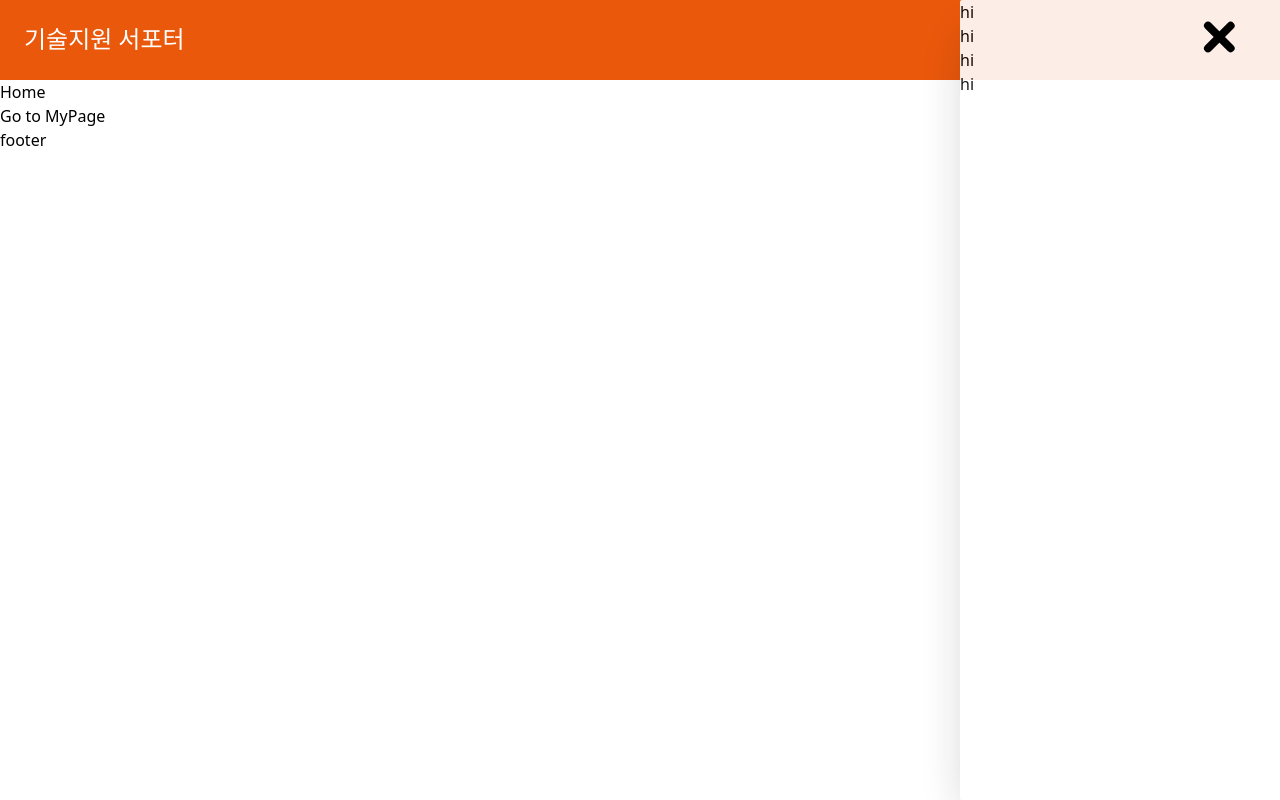
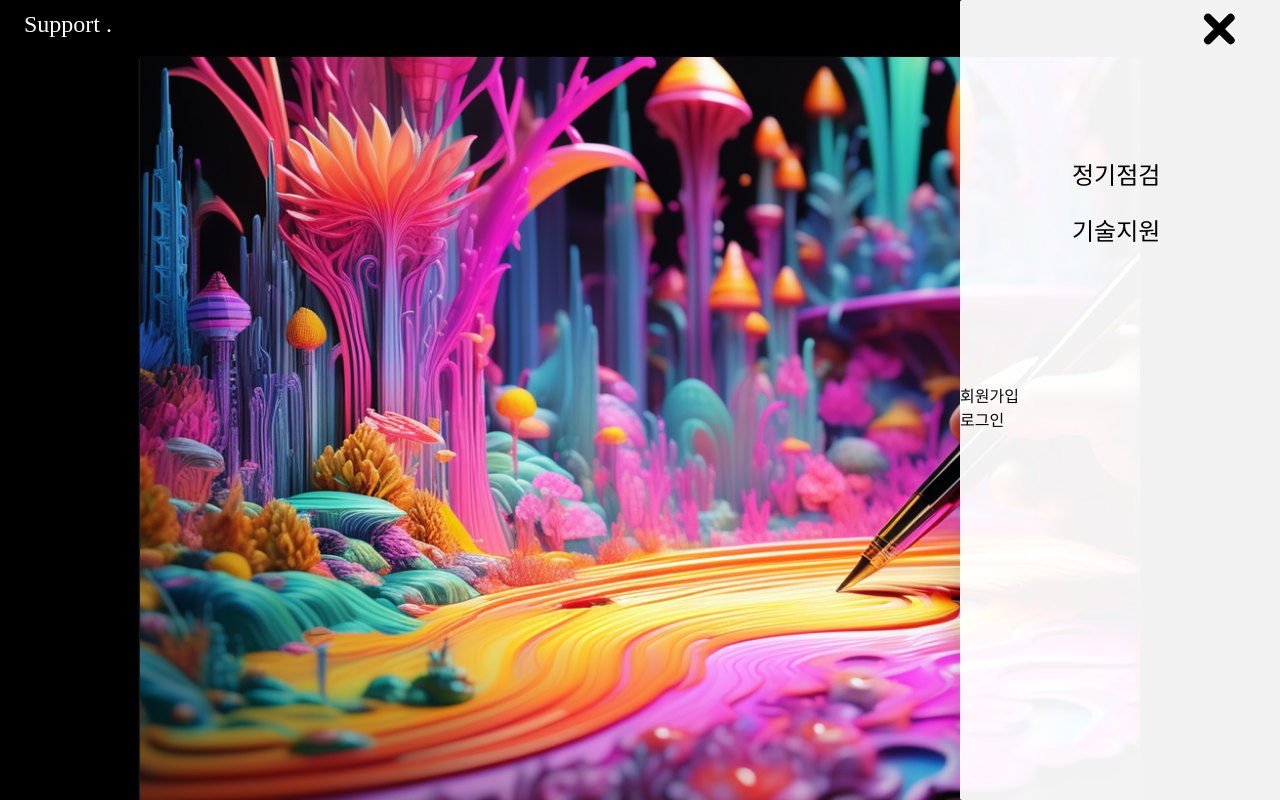
Before and after one commit to kutaelee/support-web, a React (Create React App) app in the folder src/main/reactfront/: page / in a window 1280 px wide. Both pictures are taken after a click on the button 1232 px from the left and 37 px from the top of the page. Shown: the top 800 px of the page. Built offline with nearby package versions, Linux system fonts and the light colour scheme; a web font is replaced by a local one.

Commit message:
menu toggle , main design modify

```diff
--- /dev/null
+++ b/src/main/reactfront/src/component/custButton.js
@@ -0,0 +1,9 @@
+import React from 'react';
+
+const CustButton = (props) => {
+    return (<div className="">
+        <a>{props.text}</a>
+    </div>);
+};
+
+export default CustButton;
--- /dev/null
+++ b/src/main/reactfront/src/component/mainGrid.js
@@ -0,0 +1,11 @@
+import React from 'react';
+import mainGridImg from 'assist/img/supportGrid.png';
+
+const MainGrid = (props) => {
+    return (<div className="items-center h-screen relative mb-64">
+        <img src={`${props.imgSrc}`} style={{ width:`${props.imgWidth}`}} className={`z-0 top-1/2 left-1/2 transform -translate-x-1/2 -translate-y-1/2 relative shadow-gray-600 shadow-sm`}></img>
+
+    </div>);
+};
+
+export default MainGrid;
--- a/src/main/reactfront/src/pages/header.js
+++ b/src/main/reactfront/src/pages/header.js
@@ -1,36 +1,82 @@
-import React, {useState} from 'react';
+import React, {useState,useEffect} from 'react';
+import CustButton from 'component/custButton';
+import axios from 'axios';
 
 const Header = (props) => {
     const [isMenuVisible, setMenuVisibility] = useState(true);
-
+    const [menuList, setMenuList] = useState([
+        { name: '정기점검', subMenus: [{ name: 'sub1' }, { name: 'sub2' }] },
+        { name: '기술지원', subMenus: [{ name: 'sub3' }, { name: 'sub4' }] },
+      ]);
     const toggleMenu = () => {
-        console.log("click")
         setMenuVisibility(!isMenuVisible);
     };
+    const toggleSubMenu = (name) => {
+        setMenuList((prevMenuList) =>
+          prevMenuList.map((menu) =>
+            menu.name === name ? { ...menu, isSubMenuVisible: !menu.isSubMenuVisible } : menu
+          )
+        );
+      };
+
+/*
+    useEffect(() => {
+        // Axios로 메뉴 데이터를 받아오는 비동기 함수
+        const fetchMenuData = async () => {
+          try {
+            const response = await axios.get('your_api_endpoint');
+            setMenuList(response.data);
+          } catch (error) {
+            console.error('Error fetching menu data:', error);
+          }
+        };
+
+        fetchMenuData(); // 메뉴 데이터를 받아오는 함수 호출
+      }, []);
+*/
+
+    const login=false;
 
     return (
-        <div>
+        <div className="h-8 bg-black">
 
             <div
-                className={`w-full md:w-80 h-full bg-white shadow-2xl absolute right-0 rounded-l-sm z-10 transition-opacity ${!isMenuVisible
-                    ? 'opacity-90' : 'opacity-0'} duration-500`}
+                className={`w-full md:w-80 h-full bg-white shadow-2xl fixed right-0 rounded-l-sm z-10 transition-opacity ${!isMenuVisible
+                    ? 'opacity-95' : 'opacity-0'} duration-500 `}
                 id="menu">
-                <ul>
-                    <li>hi</li>
-                    <li>hi</li>
-                    <li>hi</li>
-                    <li>hi</li>
-                </ul>
+
+
+    <ul className="h-96 pt-40 select-none">
+      {menuList.map((menu,idx) => (
+        <li key={menu.name}  onClick={() => toggleSubMenu(menu.name)} className={`mb-3 w-fit hover:cursor-pointer text-2xl font-NanumExBold ml-28`}>
+          {menu.name}
+          <ul className={`pt-3 text-center overflow-hidden transition-max-height ease-in-out  ${menu.isSubMenuVisible ? 'max-h-96  duration-500' : 'duration-500 max-h-0'}`}>
+
+              {menu.subMenus.map((subMenu) => (
+                    <li key={subMenu.name} className={`mb-3 w-fit hover:cursor-pointe text-xl hover:text-orange-500`}>
+                            - {subMenu.name}
+                </li>
+                 ))}
+            </ul>
+        </li>
+      ))}
+    </ul>
+
+             <div className="w-full">
+                {login ? <CustButton text="로그아웃"/>  : <> <CustButton text="회원가입"/> <CustButton text="로그인"/> </>  }
+
+                </div>
+
             </div>
 
             <button
-        className={`focus:outline-none ml right-8 top-5 z-20 absolute`}
+        className={`focus:outline-none ml right-8 top-3 z-20 fixed`}
         onClick={toggleMenu}
         id="modalToggleBtn">
         {!isMenuVisible ? (
                   <>
                   <div className="bg-black my-0 transition-transform transform rotate-45 origin-top-left duration-300 rounded-md w-10 h-2"></div>
-                  <div className="opacity-0 w-6 h-0.5 bg-white my-1 transition-opacity"></div>
+                  <div className="opacity-0 w-6 h-0.5 bg-black my-1 transition-opacity"></div>
                   <div className="bg-black my-3 transition-transform transform -rotate-45 origin-bottom-left duration-300 rounded-md w-10 h-2"></div>
                 </>
         ) : (
@@ -42,10 +88,10 @@ const Header = (props) => {
         )}
       </button>
 
-            <div className="bg-orange-600 h-20 flex items-center">
+            <div className="h-14 fixed items-center z-20 mt-2">
 
                 <h1
-                    className="text-white text-2xl font-NanumExBold pl-6 hover:cursor-pointer w-11/12">기술지원 서포터</h1>
+                    className="text-white text-2xl font-NanumExBold pl-6 hover:cursor-pointer" alt="main button">Support .</h1>
 
             </div>
 
--- a/src/main/reactfront/src/pages/home.js
+++ b/src/main/reactfront/src/pages/home.js
@@ -1,10 +1,15 @@
-import React from 'react';
+import React,{Component} from 'react';
 import { useNavigate } from 'react-router-dom';
-
+import MainGrid from 'component/mainGrid';
+import mainGrid1 from 'assist/img/supportGrid.png';
 const Home = (props) => {
   const navigate = useNavigate();
+
   return (
-    <>
+    <div className="bg-black">
+      <MainGrid imgWidth="1000px" imgSrc={`${mainGrid1}`}/>
+      <MainGrid imgWidth="1920px" imgSrc={`${mainGrid1}`}/>
+      <MainGrid imgWidth="1024" imgSrc={`${mainGrid1}`}/>
       <h1>Home</h1>
       <button
         onClick={() => {
@@ -13,7 +18,7 @@ const Home = (props) => {
       >
         Go to MyPage
       </button>
-    </>
+    </div>
   );
 };
 
```
Also changed, not shown: src/main/reactfront/src/assist/img/supportGrid.png (added).
